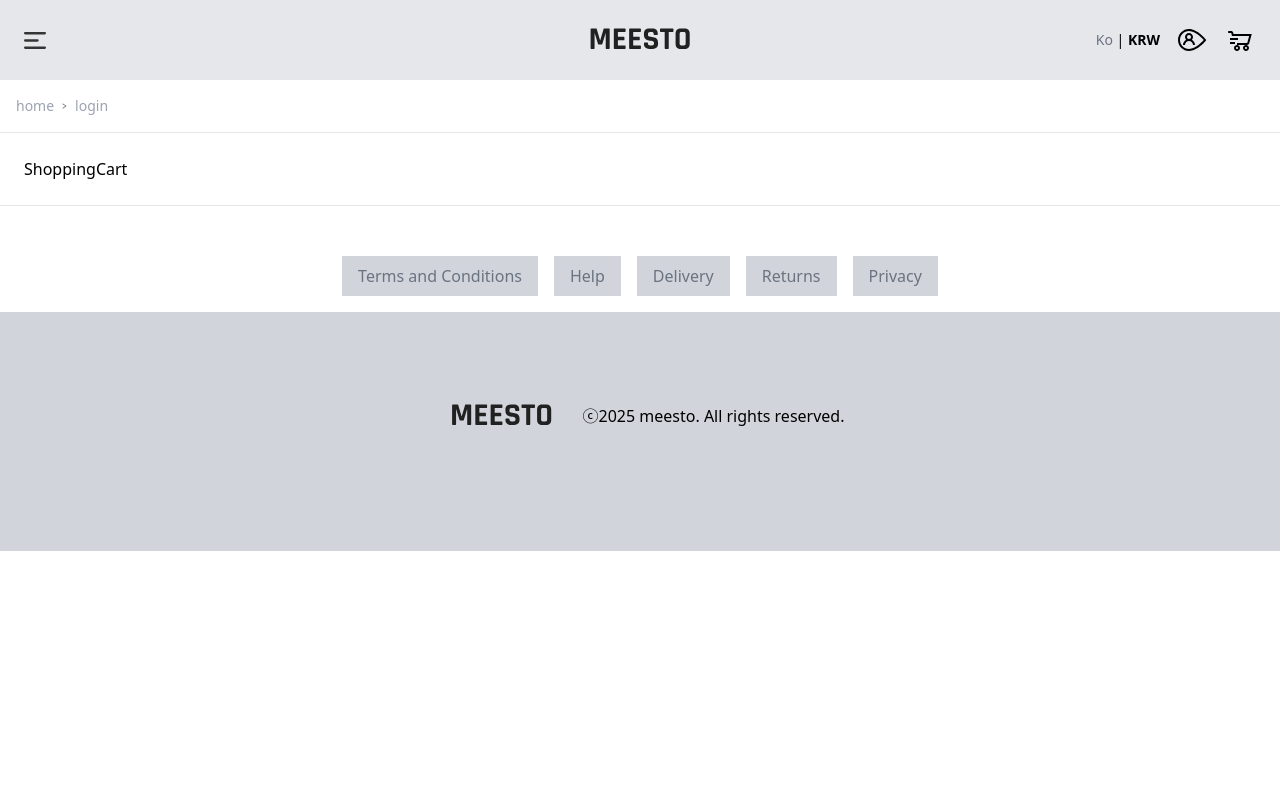
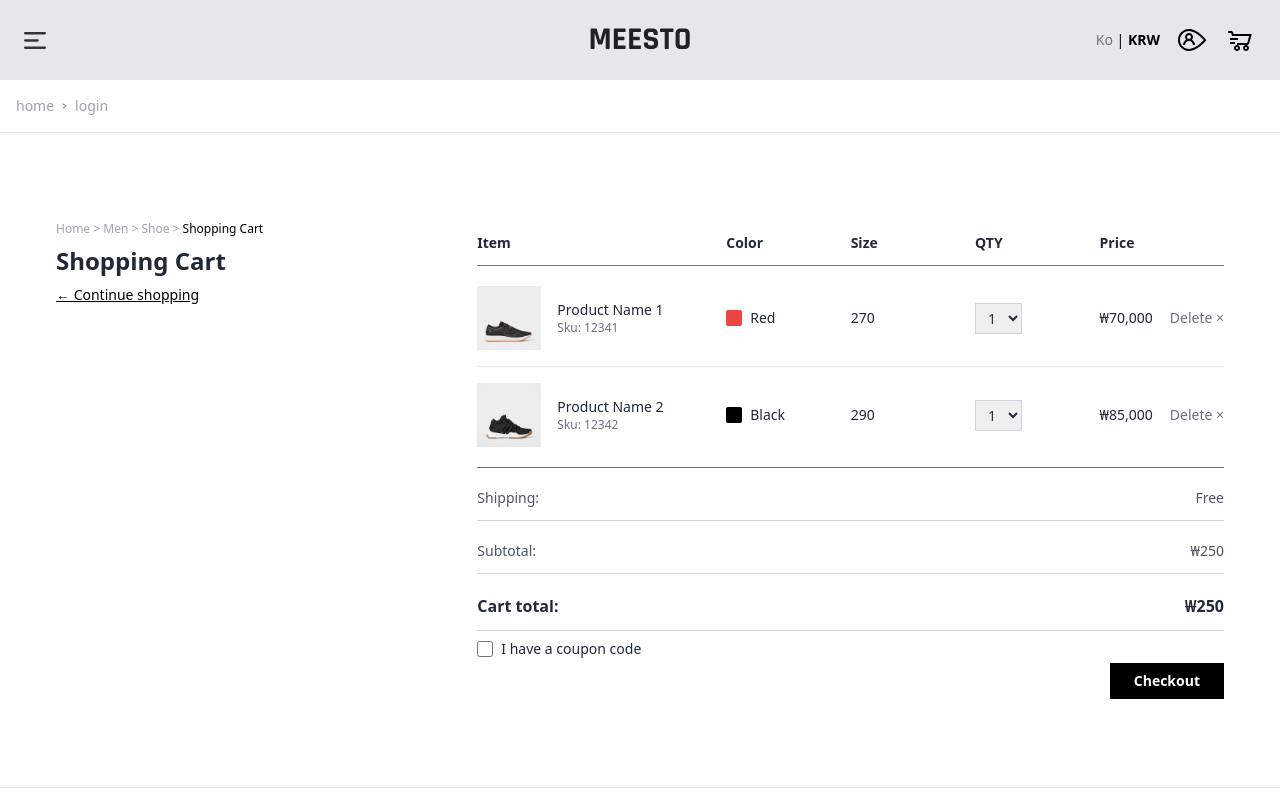
Before and after one commit to SuperCoding-PJ2/SuperCommerce, a React (Create React App) app: page /shoppingcart in a window 1280 px wide. Shown: the top 800 px of the page. Built offline with nearby package versions, Linux system fonts and the light colour scheme.

Commit message:
ShoppingCart 페이지 작업 완료

```diff
--- a/src/components/sub/ShoppingCart.jsx
+++ b/src/components/sub/ShoppingCart.jsx
@@ -1,12 +1,118 @@
 import React from 'react'
 import Layout from '../common/Layout'
+import { Link } from 'react-router-dom'
 
 const ShoppingCart = () => {
-  return (
-    <Layout>
-      ShoppingCart
-    </Layout>
-  )
+    const cartItems = [
+        {
+            id: 1,
+            name: 'Product Name 1',
+            sku: '12341',
+            image: '/img/shose1.png',
+            color: 'Red',
+            colorClass: 'bg-red-500',
+            size: 270,
+            price: '70,000',
+        },
+        {
+            id: 2,
+            name: 'Product Name 2',
+            sku: '12342',
+            image: '/img/shose2.png',
+            color: 'Black',
+            colorClass: 'bg-black',
+            size: 290,
+            price: '85,000',
+        },
+    ]
+
+    return (
+        <Layout>
+            <section className="max-w-7xl mx-auto px-4 md:px-8 py-16 text-sm text-gray-800">
+                <div className="grid grid-cols-1 md:grid-cols-[1fr_2fr] gap-12">
+                    {/* 왼쪽: 타이틀/브레드크럼 */}
+                    <div>
+                        <div className="text-xs text-gray-400 mb-2">
+                            Home &gt; Men &gt; Shoe &gt; <span className="text-black">Shopping Cart</span>
+                        </div>
+                        <h1 className="text-2xl font-bold mb-2">Shopping Cart</h1>
+                        <Link to='/man'>
+                            <div className="text-black underline text-sm">← Continue shopping</div>
+                        </Link>
+                    </div>
+
+                    {/* 오른쪽: 테이블 + 리스트 + 합계 */}
+                    <div className="space-y-1">
+                        {/* 테이블 헤더 */}
+                        <div className="grid grid-cols-6 border-b border-[#757575] py-3 font-semibold">
+                            <div className="col-span-2">Item</div>
+                            <div>Color</div>
+                            <div>Size</div>
+                            <div>QTY</div>
+                            <div>Price</div>
+                        </div>
+
+                        {/* 카트 아이템 리스트 */}
+                        <div className="divide-y">
+                            {cartItems.map((item) => (
+                                <div key={item.id} className="grid grid-cols-6 py-4 items-center">
+                                    <div className="col-span-2 flex items-center gap-4">
+                                        <img src={item.image} alt={item.name} className="w-16 h-16 object-cover bg-gray-100" />
+                                        <div>
+                                            <p className="font-medium">{item.name}</p>
+                                            <p className="text-xs text-gray-500">Sku: {item.sku}</p>
+                                        </div>
+                                    </div>
+                                    <div className="flex items-center gap-2">
+                                        <div className={`w-4 h-4 ${item.colorClass} rounded-sm`} />
+                                        <span>{item.color}</span>
+                                    </div>
+                                    <div>{item.size}</div>
+                                    <div>
+                                        <select className="border border-gray-300 px-2 py-1">
+                                            <option>1</option>
+                                        </select>
+                                    </div>
+                                    <div className="flex justify-between items-center">
+                                        <span>₩{item.price}</span>
+                                        <button className="ml-4 text-sm text-gray-500">Delete ×</button>
+                                    </div>
+                                </div>
+                            ))}
+                        </div>
+
+                        {/* Summary */}
+                        <div className="border-t border-[#757575] pt-2 space-y-2">
+                            <div className="flex justify-between text-gray-600 border-b border-gray-300 py-3">
+                                <span>Shipping:</span>
+                                <span>Free</span>
+                            </div>
+                            <div className="flex justify-between text-gray-600 border-b border-gray-300 py-3">
+                                <span>Subtotal:</span>
+                                <span>₩250</span>
+                            </div>
+                            <div className="flex justify-between font-bold text-base border-b border-gray-300 py-3">
+                                <span>Cart total:</span>
+                                <span>₩250</span>
+                            </div>
+
+                            <div className="mt-6 flex flex-col sm:flex-row sm:justify-between sm:items-start gap-4">
+                                {/* 체크박스 */}
+                                <div className="flex items-center gap-2">
+                                    <input type="checkbox" id="coupon" className="w-4 h-4" />
+                                    <label htmlFor="coupon" className="text-sm">I have a coupon code</label>
+                                </div>
+
+                                <button className="bg-black text-white px-6 py-2 text-sm font-semibold mt-4 sm:mt-6">
+                                    Checkout
+                                </button>
+                            </div>
+                        </div>
+                    </div>
+                </div>
+            </section>
+        </Layout>
+    )
 }
 
 export default ShoppingCart
```
